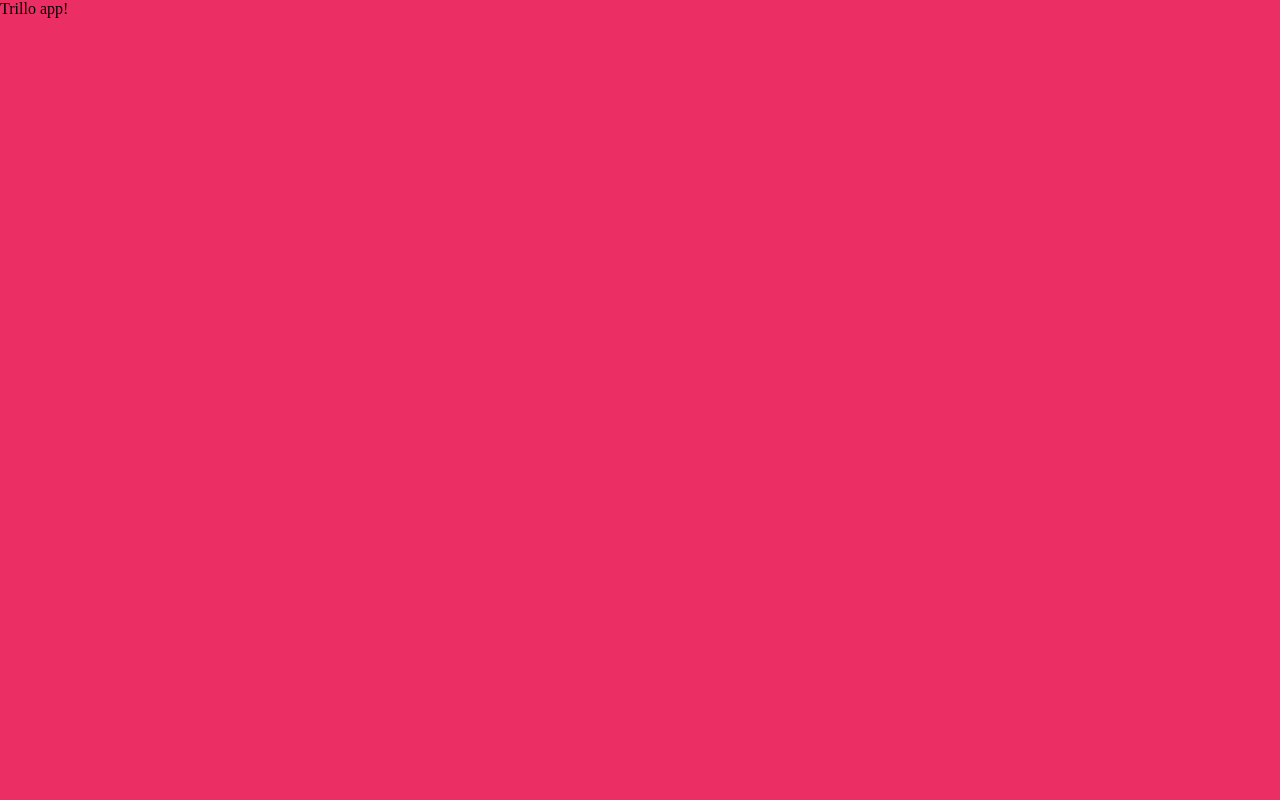
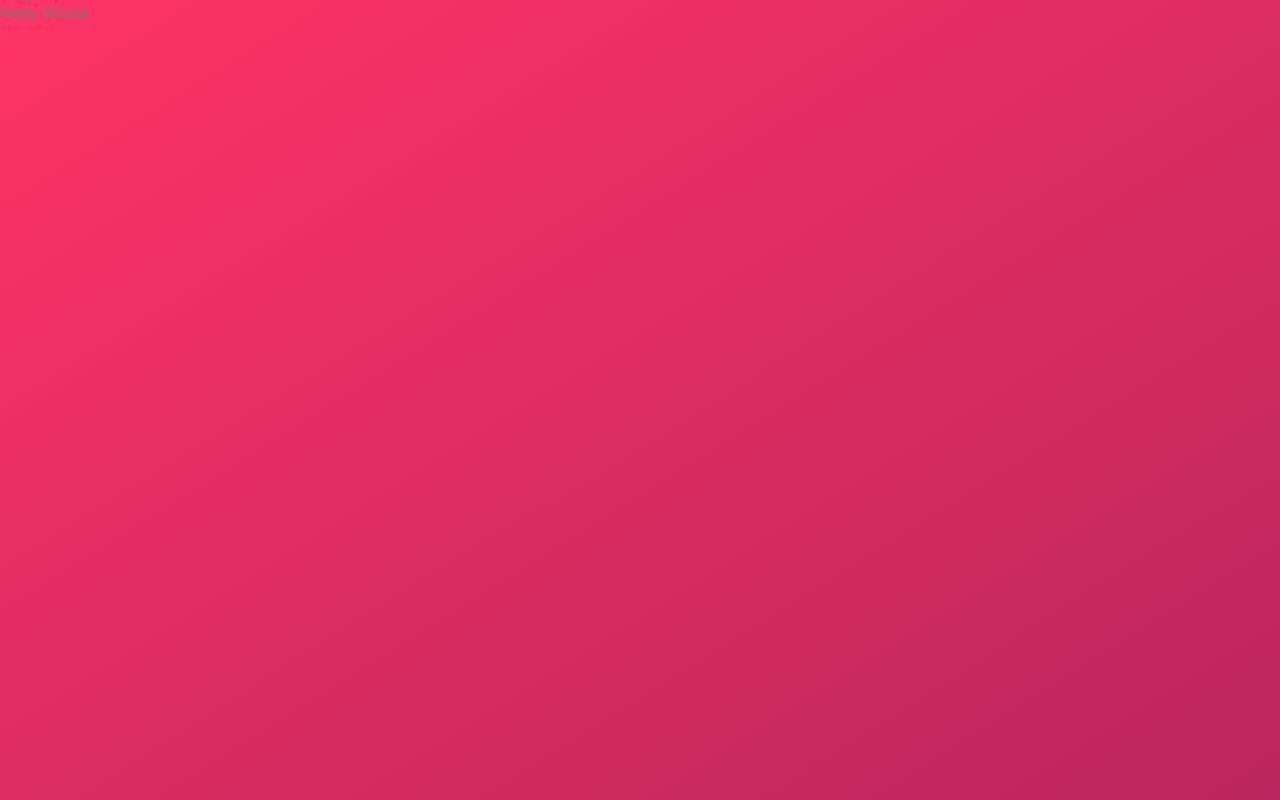
Before and after one commit to melwynt/booking-app, a website: page index.html in a window 1280 px wide. Drawn offline with nearby package versions, Linux system fonts and the light colour scheme.

Commit message:
Define project settings and custom properties (#1)
* :lipstick: Add background linear gradient

* :memo: Add basic elements to sass files

```diff
--- a/index.html
+++ b/index.html
@@ -11,6 +11,6 @@
         <title>trillo &mdash; Your all-in-one booking app</title>
     </head>
     <body>
-        Trillo app!
+        Hello World
     </body>
 </html>
--- a/sass/_base.scss
+++ b/sass/_base.scss
@@ -0,0 +1,62 @@
+/*
+COLORS
+
+Primary: #eb2f64
+Primary light: #FF3366
+Primary dark: #BA265D
+
+Grey light 1: #faf9f9
+Grey light 2: #f4f2f2
+Grey light 3: #f0eeee
+Grey light 4: #ccc
+
+Grey dark 1: #333
+Grey dark 2: #777
+Grey dark 3: #999
+
+*/
+:root {
+    --color-primary: #eb2f64;
+    --color-primary-light: #FF3366;
+    --color-primary-dark: #BA265D;
+
+    --color-grey-light-1: #faf9f9;
+    --color-grey-light-2: #f4f2f2;
+    --color-grey-light-3: #f0eeee;
+    --color-grey-light-4: #ccc;
+
+    --color-grey-dark-1: #333;
+    --color-grey-dark-2: #777;
+    --color-grey-dark-3: #999;
+  }
+
+* {
+    margin: 0;
+    padding: 0;
+}
+
+*,
+*::before,
+*::after {
+    box-sizing: inherit;
+}
+
+html {
+    box-sizing: border-box;
+    font-size: 62.5%; // 1rem = 10px
+}
+
+body {
+    font-family: "Open Sans", sans-serif;
+    font-weight: 400;
+    line-height: 1.6;
+    font-size: 1.6rem;
+
+    color: var(--color-grey-dark-2);
+
+    background-image: linear-gradient(to right bottom, var(--color-primary-light), var(--color-primary-dark));
+    background-size: cover;
+    background-repeat: no-repeat;
+
+    min-height: 100vh;
+}
--- a/sass/main.scss
+++ b/sass/main.scss
@@ -1,28 +1,3 @@
-/*
-COLORS
-
-Primary: #eb2f64
-Primary light: #FF3366
-Primary dark: #BA265D
-
-Grey light 1: #faf9f9
-Grey light 2: #f4f2f2
-Grey light 3: #f0eeee
-Grey light 4: #ccc
-
-Grey dark 1: #333
-Grey dark 2: #777
-Grey dark 3: #999
-
-*/
-
-* {
-    margin: 0;
-    padding: 0;
-
-}
-
-body {
-    background-color: #eb2f64;
-    box-sizing: border-box;
-}
+@import "base";
+@import "layout";
+@import "components";
```
Also changed, not shown: css/style.css.
